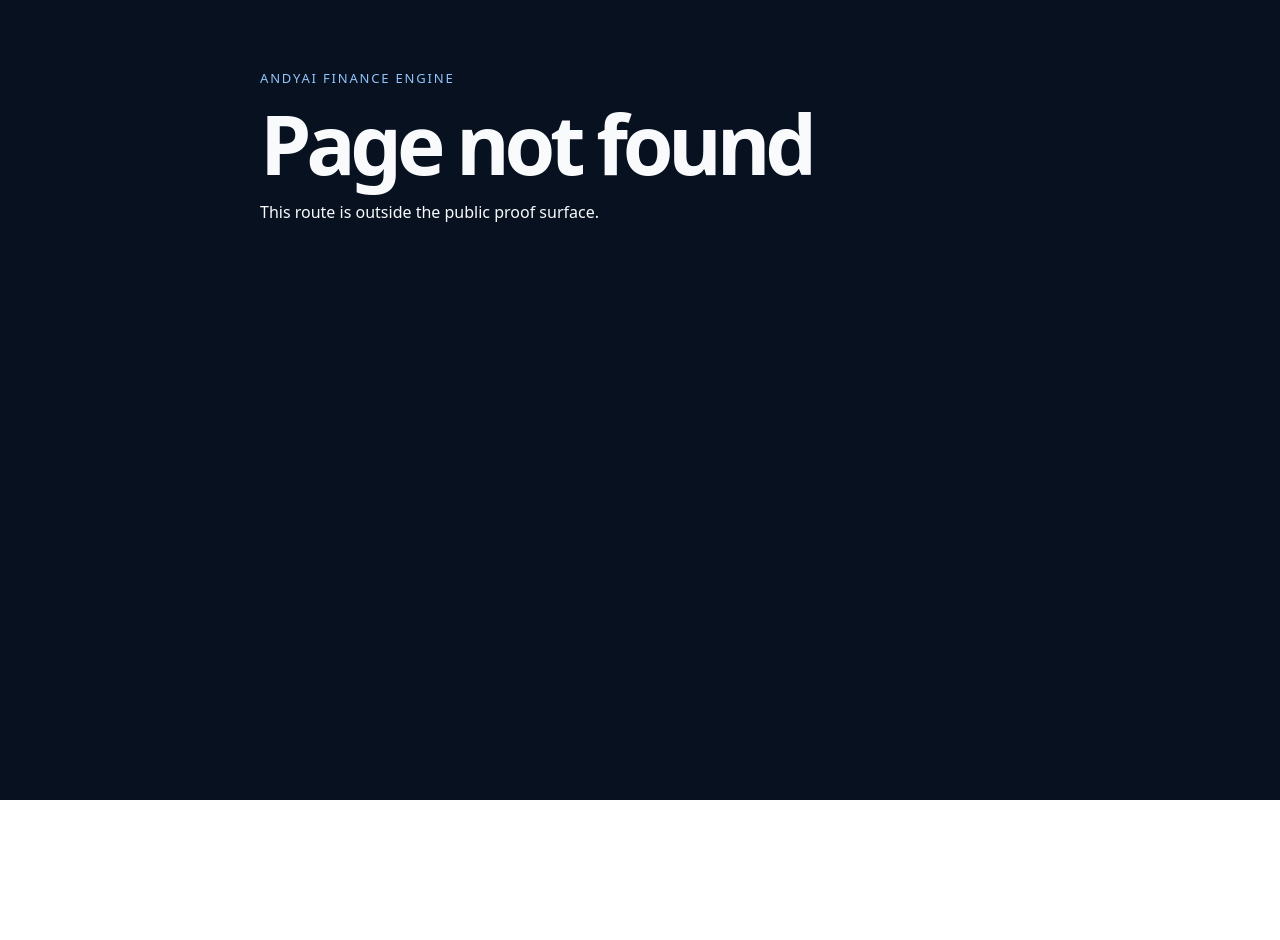
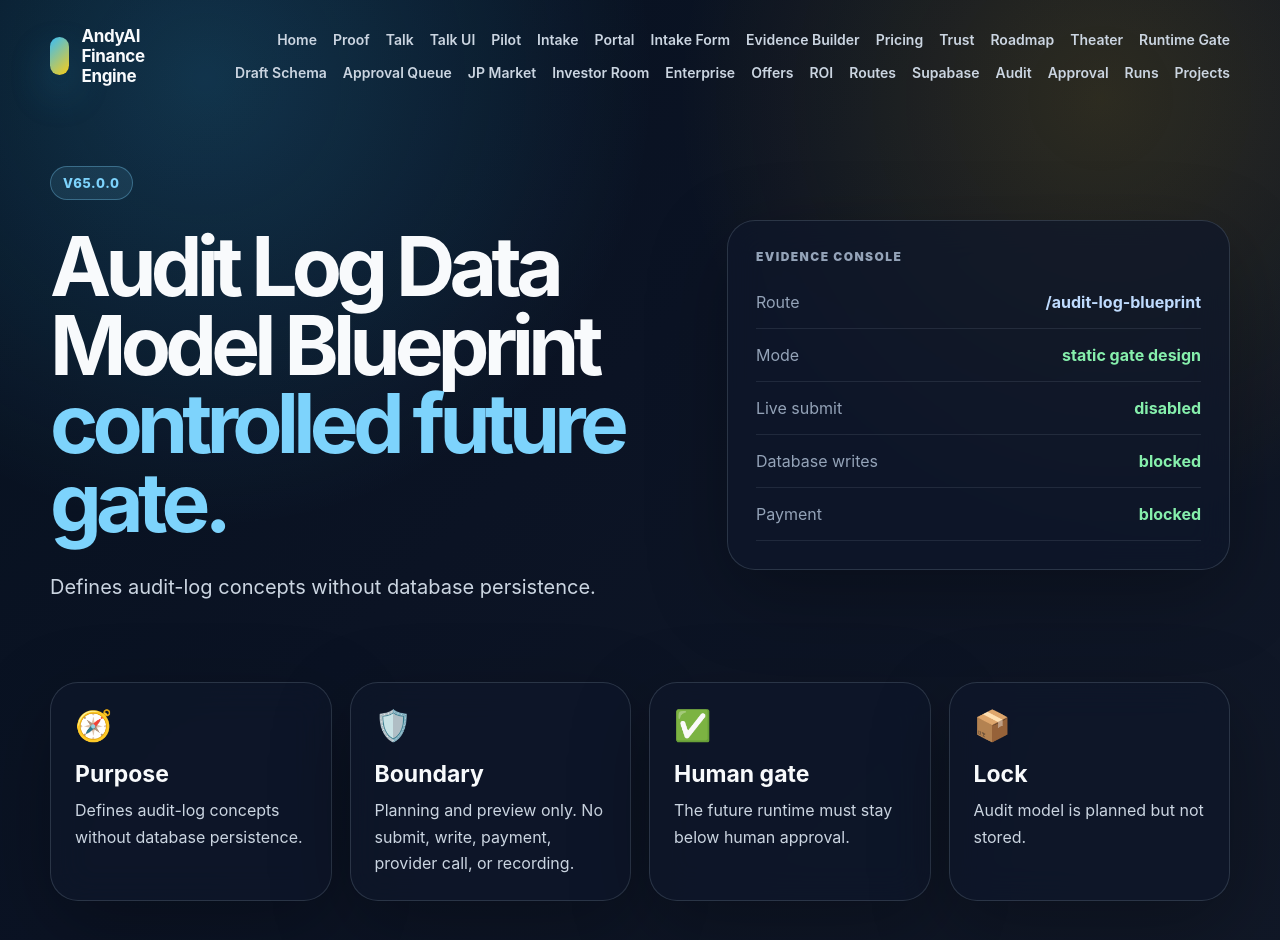
Before and after one commit to kolundzic/andyai-finance-engine, a Next.js app: page /audit-log-blueprint in a window 1280 px wide. Before the commit this address had no page. Shown: the top 940 px of the page. Before the commit the page ends 800 px from the top, so only its background shows below. Built offline with nearby package versions, Linux system fonts and the light colour scheme.

Commit message:
round2: add v65.0.0 audit-log-data-model-blueprint

```diff
--- /dev/null
+++ b/app/audit-log-blueprint/page.tsx
@@ -0,0 +1,32 @@
+import { EvidenceConsole, FeatureGrid, PrestigePage } from "../../src/ui/finance-prestige-system";
+
+export const metadata = {
+  title: "AndyAI Finance Engine — Audit Log Data Model Blueprint",
+  description: "Defines audit-log concepts without database persistence.",
+};
+
+export default function Page() {
+  return (
+    <PrestigePage
+      active="/audit-log-blueprint"
+      badge="v65.0.0"
+      title="Audit Log Data Model Blueprint"
+      accent="controlled future gate."
+      lead="Defines audit-log concepts without database persistence."
+      right={<EvidenceConsole rows={[
+        ["Route", "/audit-log-blueprint", "blue"],
+        ["Mode", "static gate design", "green"],
+        ["Live submit", "disabled", "green"],
+        ["Database writes", "blocked", "green"],
+        ["Payment", "blocked", "green"],
+      ] as any} />}
+    >
+      <FeatureGrid items={[
+        ["🧭", "Purpose", "Defines audit-log concepts without database persistence."],
+        ["🛡️", "Boundary", "Planning and preview only. No submit, write, payment, provider call, or recording."],
+        ["✅", "Human gate", "The future runtime must stay below human approval."],
+        ["📦", "Lock", "Audit model is planned but not stored."],
+      ] as any} />
+    </PrestigePage>
+  );
+}
--- a/package.json
+++ b/package.json
@@ -1,6 +1,6 @@
 {
   "name": "andyai-finance-engine",
-  "version": "64.0.0",
+  "version": "65.0.0",
   "private": true,
   "description": "AndyAI Finance Engine — public showcase powered by a governed financial modeling core.",
   "scripts": {
```
Also changed, not shown: configs/drone-round-2/audit-log-data-model-blueprint.v65.0.0.json (added, +16 -0 lines), 3 other files (tests, documents, lock files or other folders).
